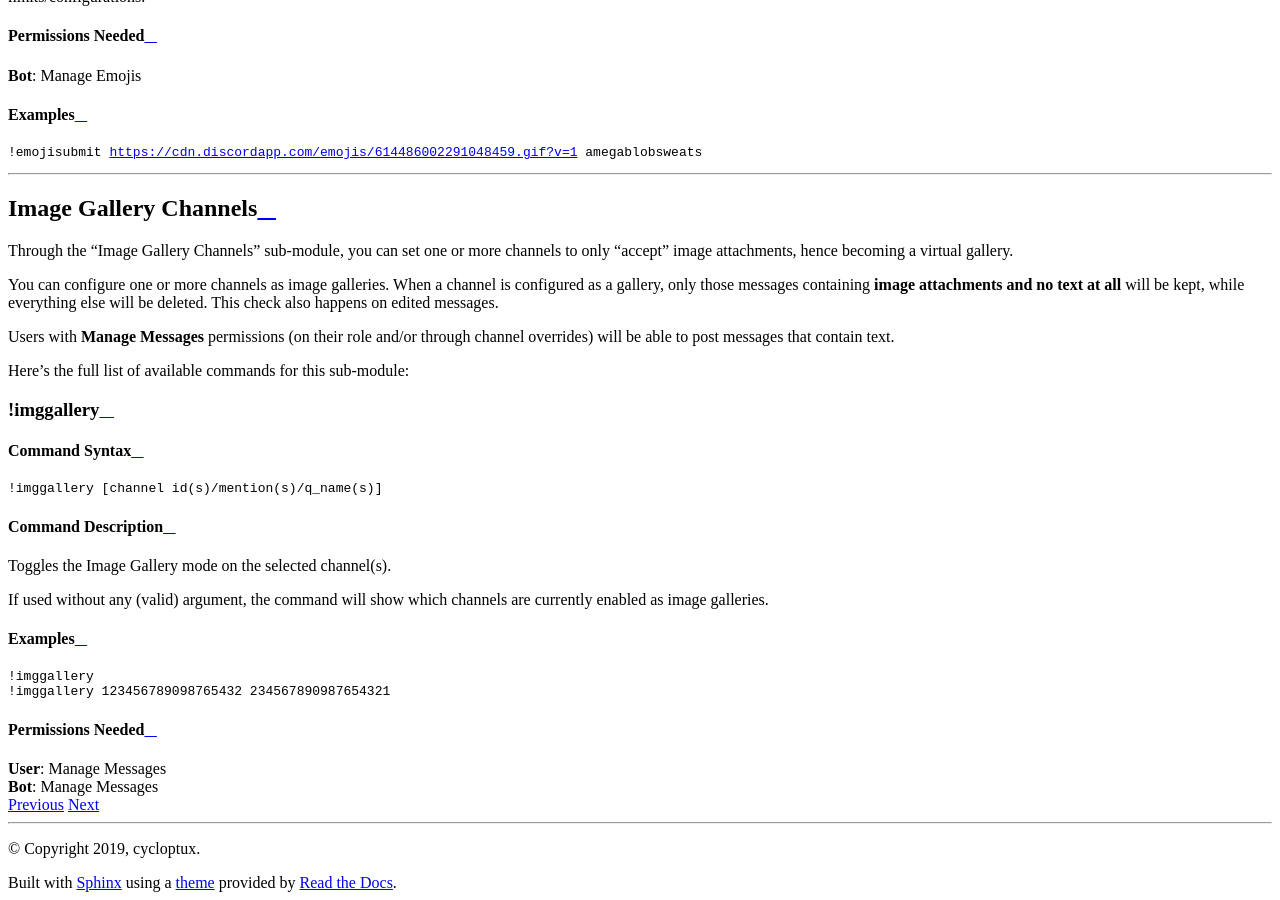
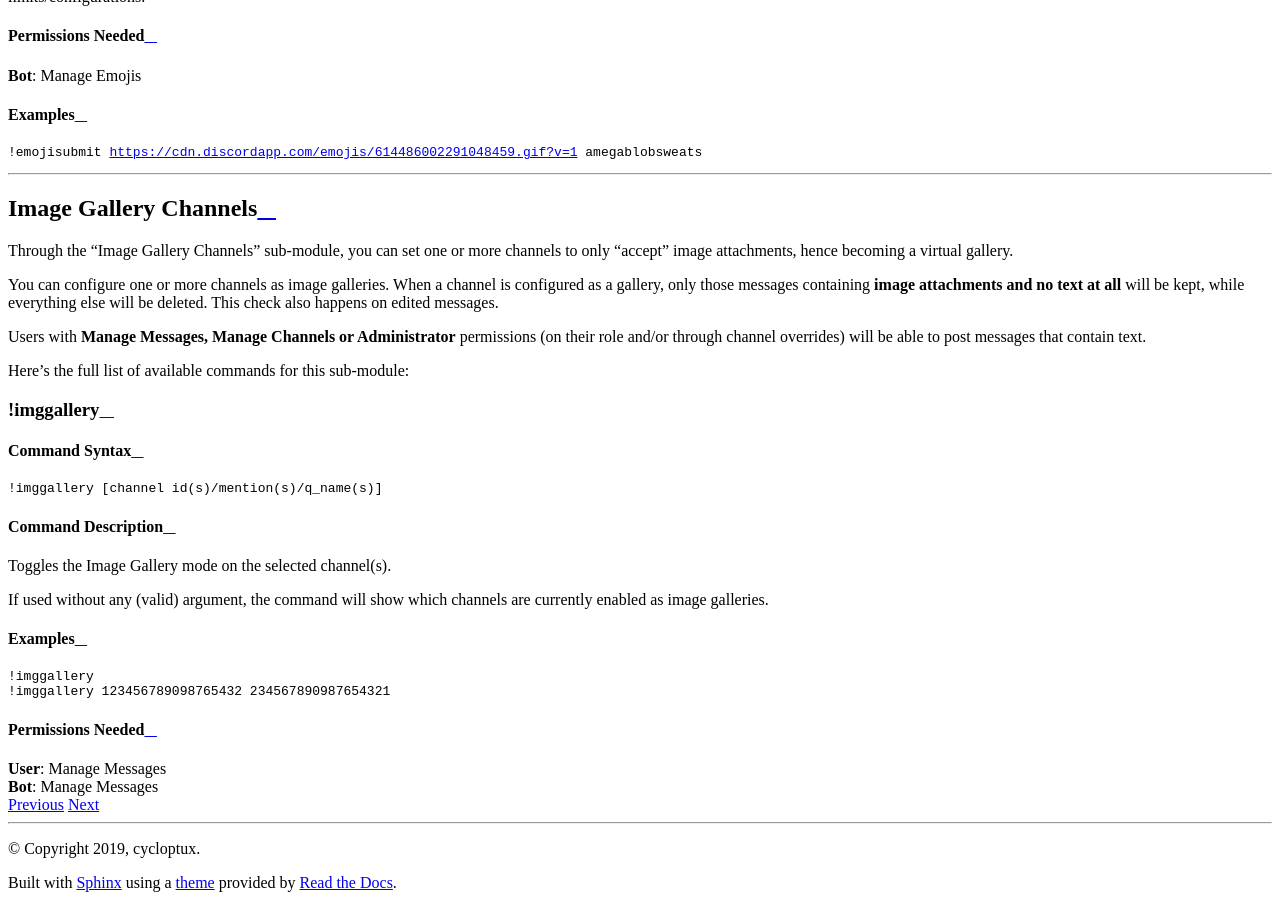
Before and after one commit to cycloptux/GiselleBot-Documentation, a Sphinx documentation site: the page built from docs/source/moderation_and_administration/administration.rst, in a window 1280 px wide and 900 px high, scrolled down 21924 px. Built offline with Sphinx 7.4.7 and the Read the Docs theme 2.0.0, drawn with Linux system fonts in a browser that asks for light colours.

Commit message:
More permissions being allowed.

```diff
--- a/docs/source/moderation_and_administration/administration.rst
+++ b/docs/source/moderation_and_administration/administration.rst
@@ -1098,7 +1098,7 @@ Through the "Image Gallery Channels" sub-module, you can set one or more channel
 
 You can configure one or more channels as image galleries. When a channel is configured as a gallery, only those messages containing **image attachments and no text at all** will be kept, while everything else will be deleted. This check also happens on edited messages.
 
-Users with **Manage Messages** permissions (on their role and/or through channel overrides) will be able to post messages that contain text.
+Users with **Manage Messages, Manage Channels or Administrator** permissions (on their role and/or through channel overrides) will be able to post messages that contain text.
 
 Here's the full list of available commands for this sub-module:
 
```
